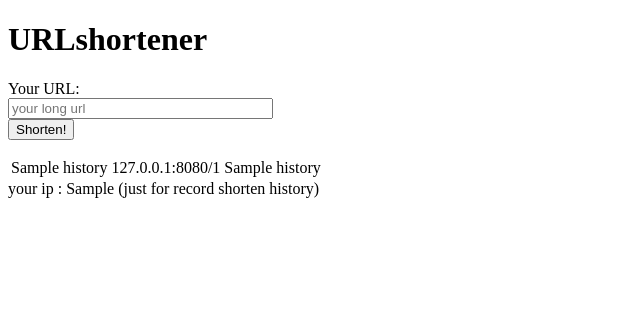
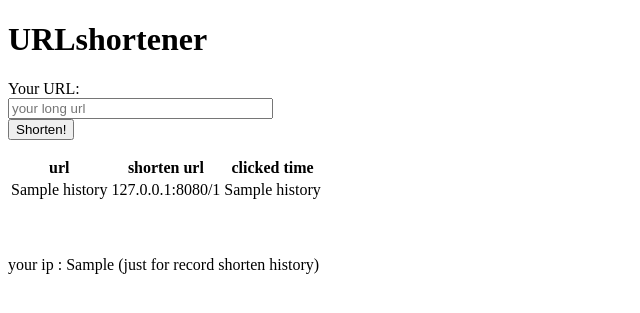
Before and after one commit to Vincent550102/short_url, a Flask app: template templates/index.html in a window 1280 px wide. Shown: the top 313 px of the page, without its empty margins (0-640 px from the left). Run offline with Flask 2, Linux system fonts and the light colour scheme; the template is opened without the code that fills it: most values are stand-ins (such as "Sample title", 1, 10 or a date in 2020); parts of the project's set-up code (start-up, migrations or seed data) failed here and were passed over.

Commit message:
add history head

```diff
--- a/templates/index.html
+++ b/templates/index.html
@@ -21,6 +21,11 @@
 
     {% if historys %}
     <table>
+        <tr>
+            <th>url</th>
+            <th>shorten url</th>
+            <th>clicked time</th>
+        </tr>
     {% for history in historys %}
         <tr>
             <td>{{ history[1] }}</td>
@@ -30,6 +35,9 @@
     {% endfor %}
     </table>
     {% endif %}
+    <br>
+    <br>
+    <br>
     <div>your ip : {{ ip }} (just for record shorten history)</div>
 </body>
 </html>
```
